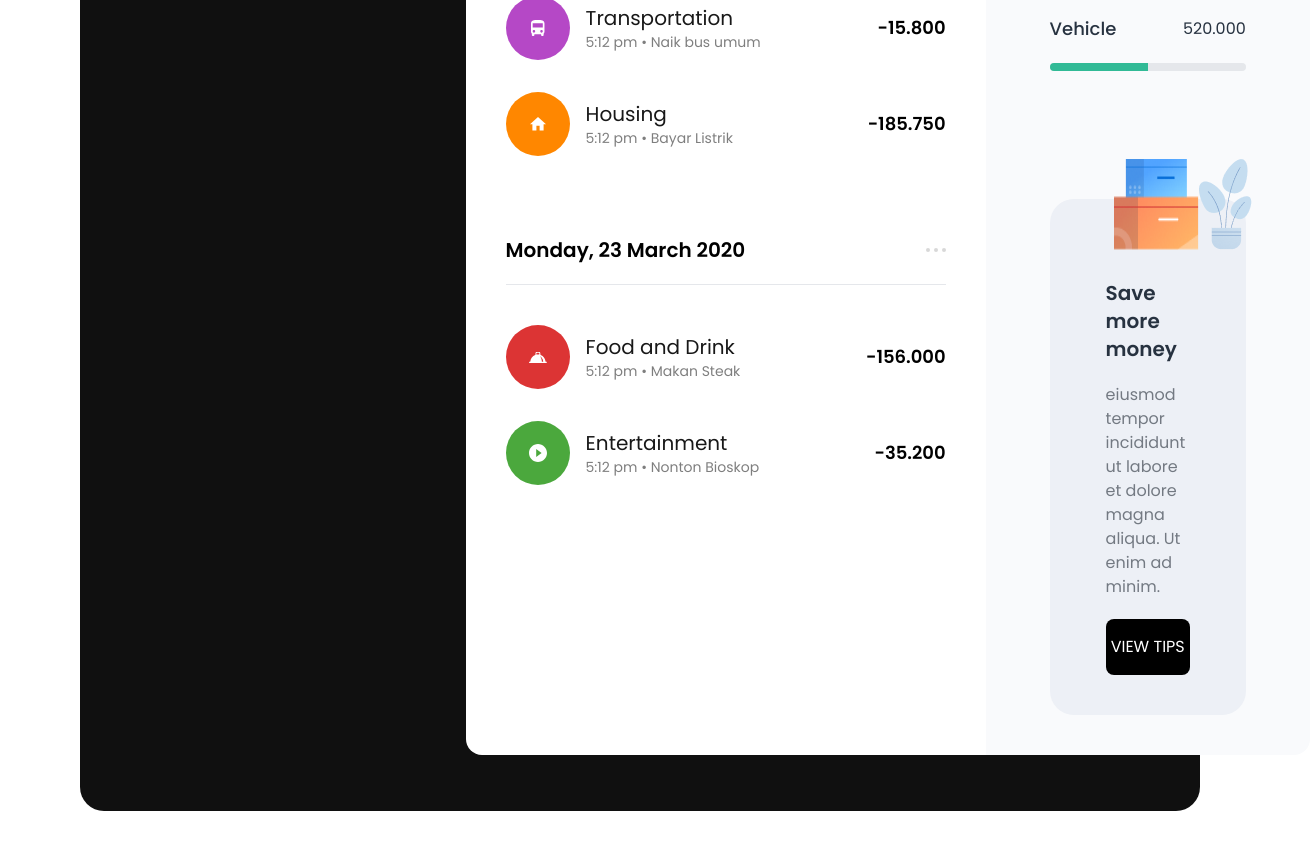
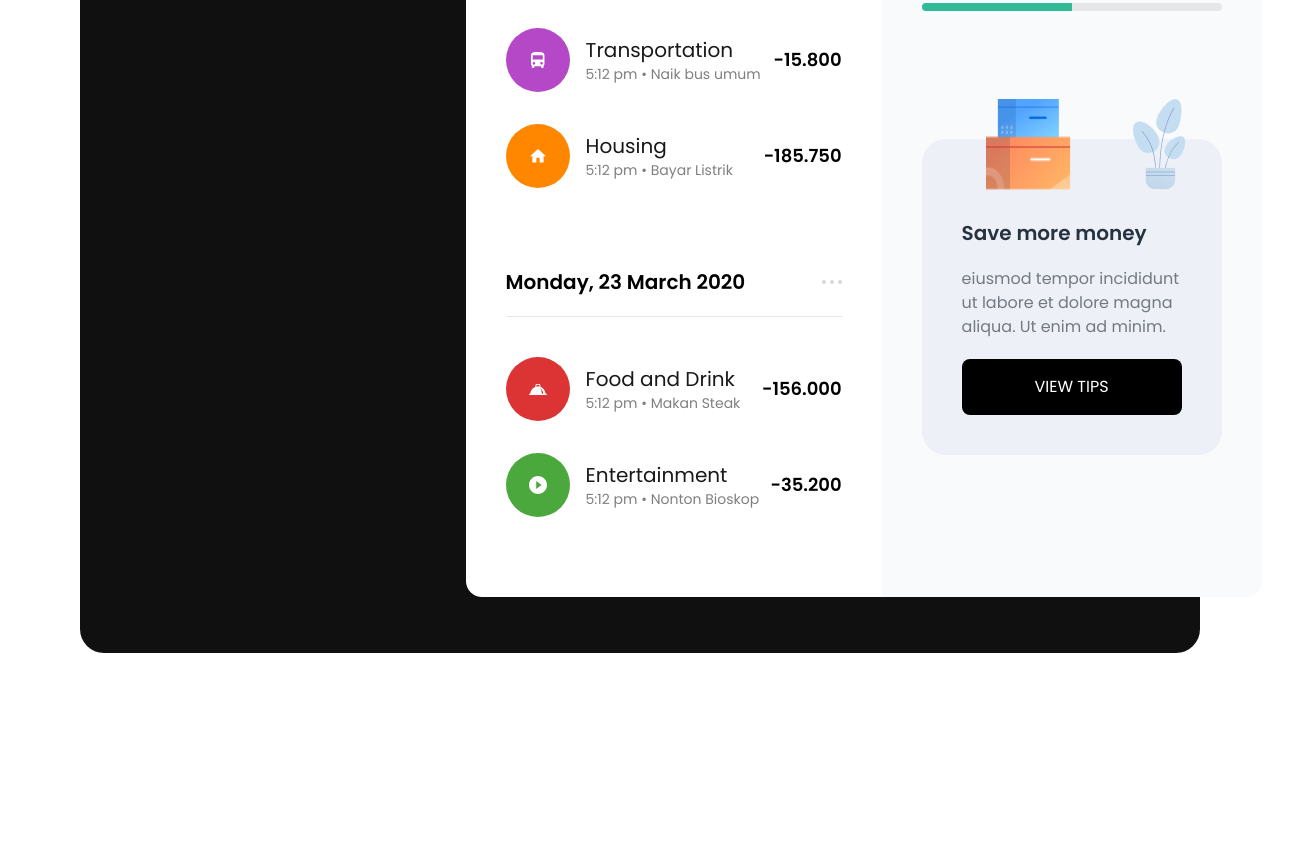
Before and after one commit to hasibmuhammad/dashboard-staticmania, a plain HTML site: page index.html in a window 1280 px wide. Shown: the part 677-1526 px from the top of the page, 1310 px wide, since content can reach past the window. After the commit the page ends 1410 px from the top, so only its background shows below. Drawn offline with nearby package versions, Linux system fonts and the light colour scheme.

Commit message:
Fixed the width of the save money section

```diff
--- a/index.html
+++ b/index.html
@@ -48,7 +48,7 @@
         </div>
       </section>
       <!-- Middle Content -->
-      <section class="w-1/2 bg-white my-14 p-10 rounded-l-2xl">
+      <section class="w-[40%] bg-white my-14 p-10 rounded-l-2xl">
         <div class="flex justify-between">
           <div class="space-y-3 w-full">
             <h1 class="text-4xl font-semibold">Expenses</h1>
@@ -269,7 +269,7 @@
         </div>
       </section>
       <!-- Right Sidebar -->
-      <section class="bg-[#F9FAFC] my-14 px-16 py-10 rounded-r-2xl">
+      <section class="bg-[#F9FAFC] my-14 px-10 py-10 rounded-r-2xl">
         <h1 class="text-2xl font-semibold">Where your money go?</h1>
         <div class="my-10 space-y-10">
           <div class="text-[#273240] space-y-4">
@@ -356,7 +356,7 @@
 
         <!-- Last section -->
         <div
-          class="max-w-sm relative mt-32 bg-[#EDF0F6] px-14 py-10 rounded-3xl"
+          class="w-[300px] relative mt-32 bg-[#EDF0F6] px-10 py-10 rounded-3xl"
         >
           <div class="w-2/3 absolute flex justify-between -top-10 left-16">
             <img src="./images/5.png" alt="" />
```
